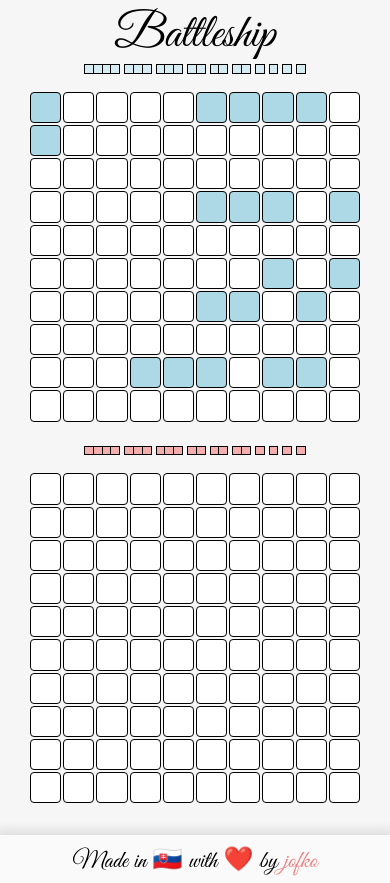
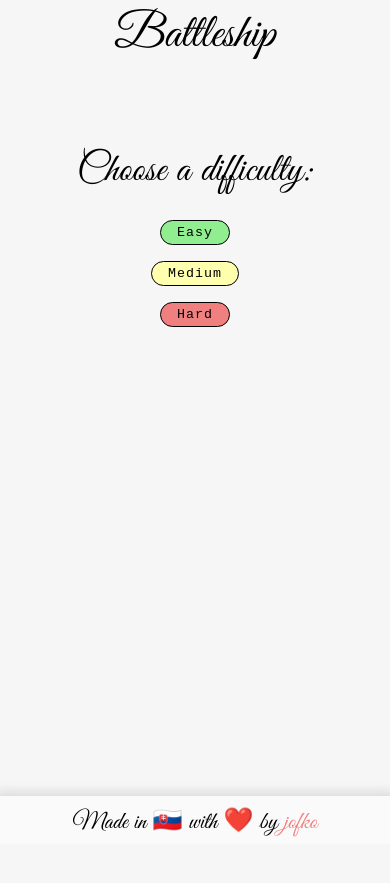
Before and after one commit to jozef-hudec-27/battleship, a website built with webpack: page dist/index.html in a window 390 px wide. After the commit the page ends 844 px from the top, so only its background shows below. Built offline with nearby package versions, Linux system fonts and the light colour scheme.

Commit message:
Give users ability to choose difficulty and play again

```diff
--- a/src/assets/styles/_config.scss
+++ b/src/assets/styles/_config.scss
@@ -4,3 +4,15 @@
   outline: none;
   background-color: unset;
 }
+
+%button {
+  @extend %reset-appearance;
+  cursor: pointer;
+  border: 1px solid black;
+  padding: 4px 16px;
+  border-radius: 999px;
+  letter-spacing: 1px;
+  font-family: 'Courier New', Courier, monospace;
+  text-transform: capitalize;
+  width: fit-content;
+}
--- a/src/assets/styles/style.scss
+++ b/src/assets/styles/style.scss
@@ -20,6 +20,12 @@ body {
 
 h1,
 h2,
+h3 {
+  font-weight: 500;
+}
+
+h1,
+h2,
 h3,
 h4,
 h5,
@@ -27,6 +33,12 @@ h6,
 a,
 p {
   margin: 0;
+}
+
+ul {
+  margin: 0;
+  padding: 0;
+  list-style: none;
 }
 
 .logo {
@@ -58,7 +70,7 @@ p {
   }
 }
 
-#main {
+#game-boards {
   display: flex;
   justify-content: center;
   align-items: flex-end;
@@ -125,10 +137,23 @@ p {
 #game-over {
   margin: 16px 0;
   text-align: center;
+  display: flex;
+  flex-direction: column;
+  align-items: center;
+  gap: 16px;
 
   h2 {
     font-size: 2rem;
     font-weight: 500;
+  }
+
+  button {
+    @extend %button;
+
+    &:hover,
+    &:focus {
+      background-color: darken(white, 10%);
+    }
   }
 }
 
@@ -153,7 +178,7 @@ footer {
 }
 
 @media (max-width: 576px) {
-  #main {
+  #game-boards {
     flex-direction: column;
     align-items: center;
   }
@@ -171,4 +196,61 @@ footer {
     width: 2vw !important;
     height: 2vw !important;
   }
+
+  #game-over {
+    margin-bottom: 32px;
+  }
 }
+
+#choose-difficulty {
+  display: flex;
+  justify-content: center;
+  flex-direction: column;
+  gap: 32px;
+  margin-top: 10vh;
+
+  h2 {
+    text-align: center;
+    font-size: 2.5rem;
+  }
+}
+
+#difficulties {
+  display: flex;
+  flex-direction: column;
+  align-items: center;
+  gap: 16px;
+
+  .difficulty {
+    button {
+      @extend %button;
+    }
+
+    &.easy button {
+      background-color: lightgreen;
+
+      &:focus,
+      &:hover {
+        background-color: lighten(lightgreen, 10%);
+      }
+    }
+
+    &.medium button {
+      background-color: darken(lightyellow, 10%);
+
+      &:focus,
+      &:hover {
+        background-color: lightyellow;
+      }
+    }
+
+    &.hard button {
+      background-color: lightcoral;
+
+      &:focus,
+      &:hover {
+        background-color: lighten(lightcoral, 10%);
+      }
+    }
+  }
+}
--- a/src/dom.js
+++ b/src/dom.js
@@ -1,4 +1,7 @@
+/* eslint-disable import/no-cycle */
+
 import { GameboardService } from './game/gameboard.js'
+import paintChooseDifficultyPage from './pages/choose_difficulty.js'
 
 export const DomController = (() => {
   const newElement = (type, cls = '', id = '', text = '') => {
@@ -89,7 +92,14 @@ export const DomGame = (() => {
 
   const displayGameOver = (isHuman) => {
     const message = isHuman ? '🎉🎉 You won this battle! 🎉🎉' : '🤖🤖 The computer wins this time! 🤖🤖'
-    DomController.byId('game-over').appendChild(DomController.newElement('h2', '', '', message))
+    const messageEl = DomController.newElement('h2', '', '', message)
+    const playAgainBtn = DomController.newElement('button', '', '', 'Play again')
+    playAgainBtn.addEventListener('click', () => {
+      DomController.byId('content').innerHTML = ''
+      paintChooseDifficultyPage()
+    })
+
+    DomController.addChildrenTo(DomController.byId('game-over'), [messageEl, playAgainBtn])
   }
 
   const displayUndestroyedShipsOf = (player) => {
--- a/src/index.js
+++ b/src/index.js
@@ -1,9 +1,4 @@
 import './assets/styles/style.scss'
-import Game from './game/game.js'
-import Player from './game/player.js'
-import ComputerPlayer from './game/computer_player.js'
-import painHomePage from './pages/home.js'
+import paintChooseDifficultyPage from './pages/choose_difficulty.js'
 
-const game = Game(Player('human'), ComputerPlayer('computer'))
-
-painHomePage(game)
+paintChooseDifficultyPage()
--- /dev/null
+++ b/src/pages/choose_difficulty.js
@@ -0,0 +1,29 @@
+import { DomController } from '../dom.js'
+import paintGamePage from './game.js'
+import Game from '../game/game.js'
+import Player from '../game/player.js'
+import ComputerPlayer from '../game/computer_player.js'
+
+export default function paintChooseDifficultyPage() {
+  const contentEl = DomController.byId('content')
+  const chooseDifficultyEl = DomController.newElement('div', '', 'choose-difficulty')
+  const heading = DomController.newElement('h2', '', '', 'Choose a difficulty:')
+  const difficultiesEl = DomController.newElement('ul', '', 'difficulties')
+
+  const difficulties = ['easy', 'medium', 'hard']
+  difficulties.forEach((difficulty) => {
+    const difficultyEl = DomController.newElement('li', `difficulty ${difficulty}`, '')
+    const difficultyBtn = DomController.newElement('button', '', '', difficulty)
+    difficultyBtn.addEventListener('click', () => {
+      contentEl.innerHTML = ''
+      paintGamePage(Game(Player('human'), ComputerPlayer('computer')), difficulty)
+    })
+
+    difficultyEl.appendChild(difficultyBtn)
+    difficultiesEl.appendChild(difficultyEl)
+  })
+
+  DomController.addChildrenTo(chooseDifficultyEl, [heading, difficultiesEl])
+
+  contentEl.appendChild(chooseDifficultyEl)
+}
--- a/src/pages/home.js
+++ b/src/pages/game.js
@@ -1,7 +1,14 @@
+/* eslint-disable no-extra-semi */
+
 import { DomGame, DomController } from '../dom.js'
 import { GameService } from '../game/game.js'
 
-export default function painHomePage(game) {
+export default function paintGamePage(game, difficulty) {
+  const contentEl = DomController.byId('content')
+  const gameboardsEl = DomController.newElement('div', '', 'game-boards')
+  const gameOverEl = DomController.newElement('div', '', 'game-over')
+  DomController.addChildrenTo(contentEl, [gameboardsEl, gameOverEl])
+
   const [player1, player2] = [game.player1, game.player2]
   let gameOver = false
 
@@ -15,9 +22,23 @@ export default function painHomePage(game) {
         DomGame.newRoundUpdate(player1, null, null, player2, row, col)
         DomGame.displayGameOver(true)
       } else {
-        // const [randomRow, randomCol] = player2.randomPlay(game)
-        // const [randomRow, randomCol] = player2.easyAlgoPlay(game)
-        const [randomRow, randomCol] = player2.hardAlgoPlay(game)
+        let randomRow
+        let randomCol
+
+        // computer taking turn
+        switch (difficulty) {
+          case 'easy':
+            ;[randomRow, randomCol] = player2.randomPlay(game)
+            break
+          case 'medium':
+            ;[randomRow, randomCol] = player2.easyAlgoPlay(game)
+            break
+          case 'hard':
+            ;[randomRow, randomCol] = player2.hardAlgoPlay(game)
+            break
+          default:
+            ;[randomRow, randomCol] = player2.randomPlay(game)
+        }
 
         if (GameService.isGameOverIn(game)) {
           // the computer won
@@ -37,8 +58,8 @@ export default function painHomePage(game) {
   player1BoardEl.prepend(DomGame.markupForAliveShips(player1))
   player2BoardEl.prepend(DomGame.markupForAliveShips(player2))
 
-  DomController.byId('main').appendChild(player1BoardEl)
-  DomController.byId('main').appendChild(player2BoardEl)
+  DomController.byId('game-boards').appendChild(player1BoardEl)
+  DomController.byId('game-boards').appendChild(player2BoardEl)
 
   for (let r = 0; r < player1.gameBoard.board.length; r++) {
     for (let c = 0; c < player1.gameBoard.board[0].length; c++) {
```
Also changed, not shown: dist/index.html.
